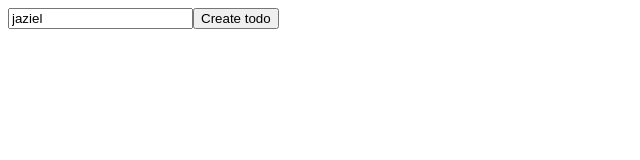
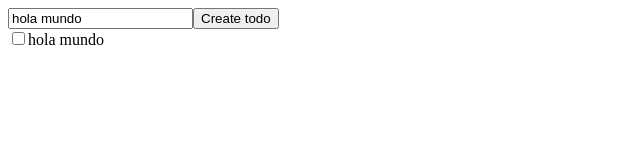
Before and after one commit to JazielA/todo-list, a React (Vite) app: page / in a window 1280 px wide. Both pictures are taken after a click on the input "Create todo". Shown: the top 160 px of the page, without its empty margins (0-640 px from the left). Built offline with nearby package versions, Linux system fonts and the light colour scheme.

Commit message:
implement todo creation and display functionality

```diff
--- a/src/components/todoApp.jsx
+++ b/src/components/todoApp.jsx
@@ -6,11 +6,6 @@ export default function todoApp() {
   const [title, setTitle] = useState("hola mundo"); //inicialmente el titulo esta vacio
   // estado para guardar la lista de tareas (todos)
   const [todos, setTodos] = useState([]); //inicialmente la lista de todos esta vacia
-
-  function handleClick(e) {
-    e.preventDefault();
-    setTitle("jaziel"); //cambiamos el titulo
-  }
 
   function handleChange(e) {
     const value = e.target.value; //accedemos al valor del input
@@ -26,6 +21,8 @@ export default function todoApp() {
       title: title,
       completed: false,
     };
+
+    setTodos([...todos, newTodo]);
   }
 
   return (
@@ -33,12 +30,22 @@ export default function todoApp() {
       <form className="todoCreateForm" onSubmit={handleSubmit}>
         <input onChange={handleChange} className="todoInput" value={title} />
         <input
-          onClick={handleClick}
+          onClick={handleSubmit}
           type="submit"
           value="Create todo"
           className="buttonCreate"
         />
       </form>
+
+      <div className="todosContainer">
+        {/* recorrer un arreglo de elementos con .map */}
+        {todos.map((todo) => (
+          <div key={todo.id} className="todoItem">
+            <input type="checkbox" />
+            <span>{todo.title}</span>
+          </div>
+        ))}
+      </div>
     </div>
   );
 }
```
